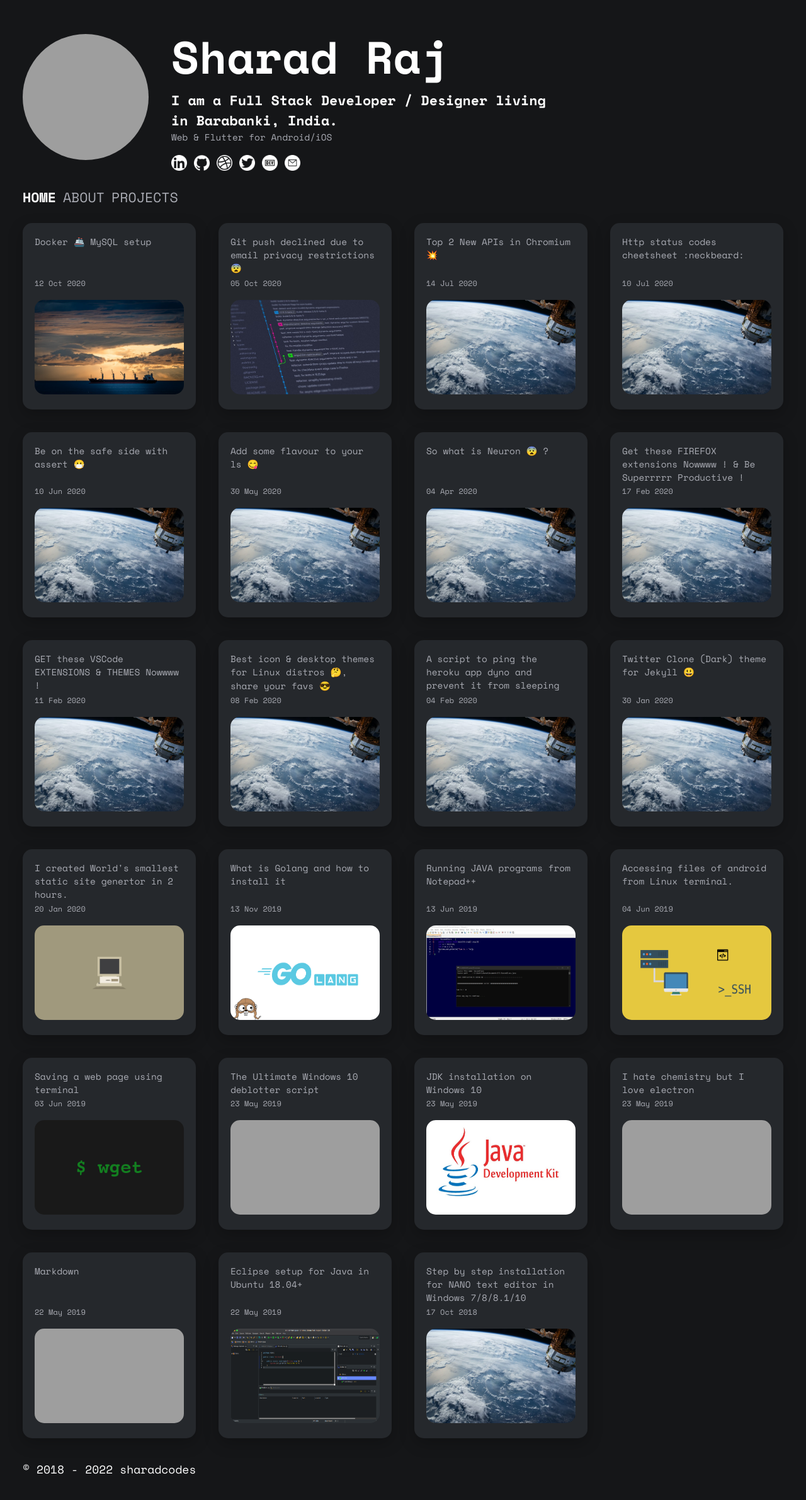
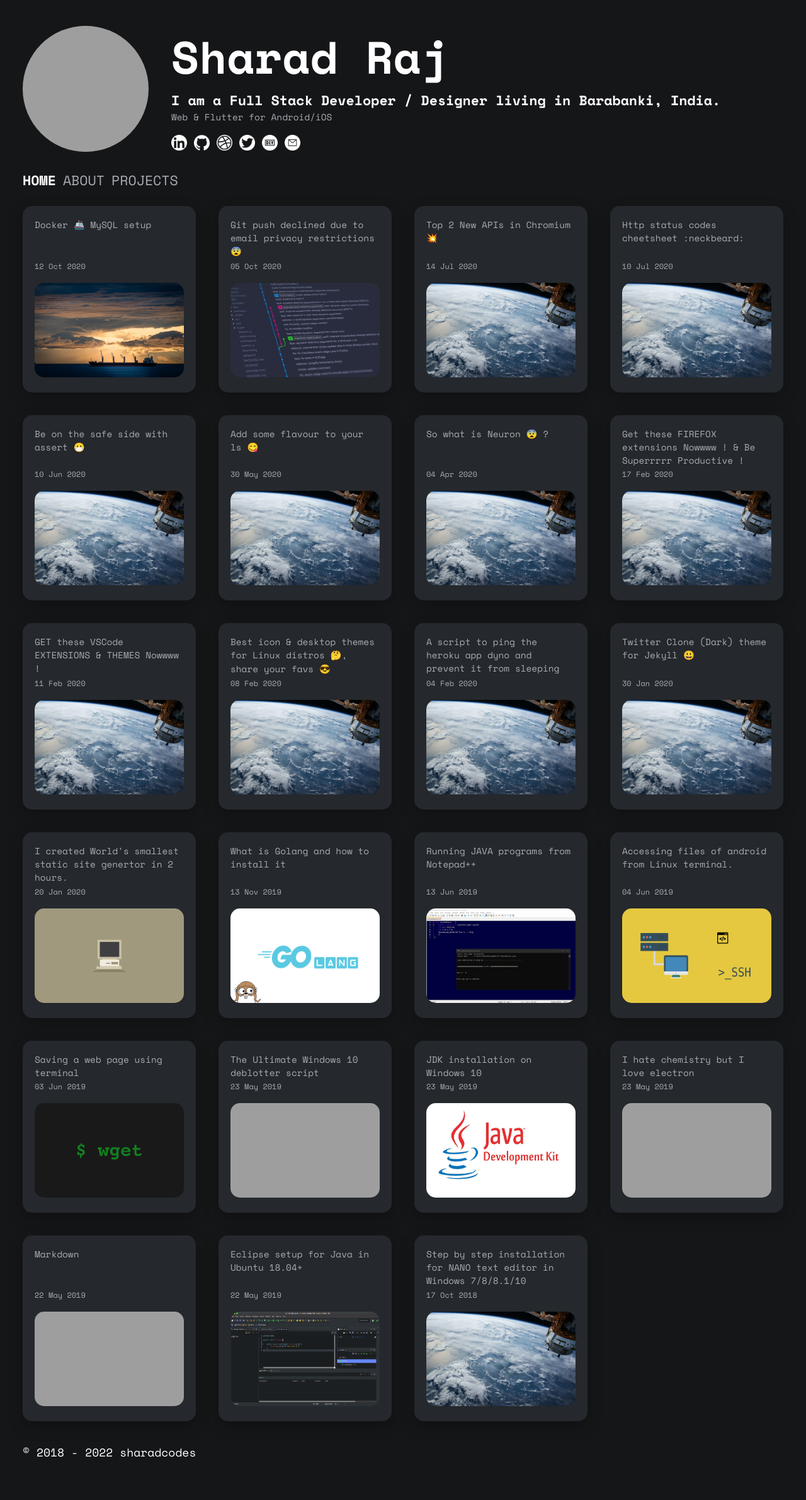
Before and after one commit to sharadcodes/sharadcodes.github.io, a Jekyll site: the page built from index.md, in a window 1280 px wide. Shown: the whole page at 63% size. Built offline with Jekyll 4.4.1, drawn with Linux system fonts in a browser that asks for light colours; emoji names are drawn with the system emoji font; after the commit the page ends 2354 px from its top, so only the background shows below that; grey boxes are pictures that could not be loaded.

Commit message:
Fix UI for bio

```diff
--- a/_includes/nav.html
+++ b/_includes/nav.html
@@ -1,16 +1,18 @@
 <header>
-  <img class="profile" src="{{site.data.owner.dp}}" alt="">
+  <img class="profile" src="{{site.data.owner.dp}}" alt="" />
   <div class="bio">
-    <div>
-      <h1 class="owner-name">{{site.data.owner.name}}</h1>
-      <div class="desc">{{site.data.owner.description}}</div>
-      <div class="sub-desc">{{site.data.owner.sub-description}}</div>
-    </div>
+    <h1 class="owner-name">{{site.data.owner.name}}</h1>
+    <p class="desc">{{site.data.owner.description}}</p>
+    <p class="sub-desc">{{site.data.owner.sub-description}}</p>
     <div class="social">
       {% for i in site.data.owner.contact %}
-        <a href="{{i.url}}" target="_blank">
-          <img src="{{site.url}}{{site.baseurl}}/assets/png/{{i.title}}.png" alt=""/>
-        </a>
+      <a href="{{i.url}}" target="_blank">
+        <img
+          src="{{site.url}}{{site.baseurl}}/assets/png/{{i.title}}.png"
+          alt=""
+          class="icon"
+        />
+      </a>
       {% endfor %}
     </div>
   </div>
--- a/assets/css/main.css
+++ b/assets/css/main.css
@@ -42,45 +42,38 @@ header {
   align-items: center;
 }
 
-header .bio .owner-name {
-  font-size: 4rem;
-}
-
 header img.profile {
   max-width: 200px;
   border-radius: 50%;
   margin-right: 2rem;
 }
 
-header div img {
-  height: 1rem;
-  margin-bottom: -5px;
+header .bio .owner-name {
+  font-size: 4rem;
 }
 
-header div.desc {
+header .desc {
   font-size: 1.2rem;
   font-weight: bolder;
-  max-width: 600px;
 }
 
-header div.sub-desc {
+header .sub-desc {
   font-weight: lighter !important;
   color: var(--light-2);
   font-size: 0.8rem;
-  max-width: 445px;
 }
 
 header .social {
   margin-top: 1rem;
 }
 
-header .social img {
+header .social .icon {
   filter: invert() !important;
   width: 25px;
   height: 25px;
 }
 
-header .social img:hover {
+header .social .icon:hover {
   transform: scale(1.2);
 }
 
@@ -348,8 +341,9 @@ footer {
     display: flex;
     flex-direction: column;
     align-items: center;
+    text-align: center;
   }
-  header div img {
+  header div img.profile {
     max-width: 100px;
   }
   header img.profile {
@@ -360,11 +354,11 @@ footer {
     font-size: 2rem !important;
     text-align: center;
   }
-  header div.desc {
+  header p.desc {
     font-size: 1rem !important;
     text-align: center;
   }
-  header div.sub-desc {
+  header p.sub-desc {
     font-size: 0.8rem !important;
     text-align: center;
   }
```
Also changed, not shown: other parts of _includes/nav.html (+4 -2 lines).
